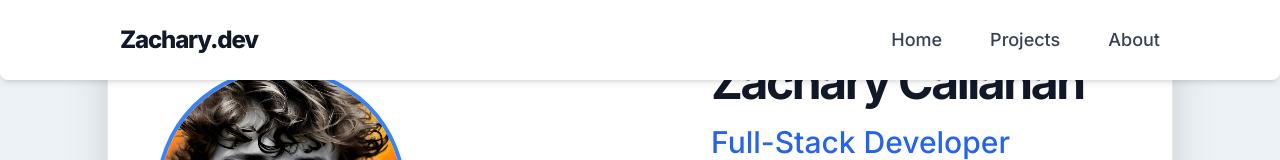
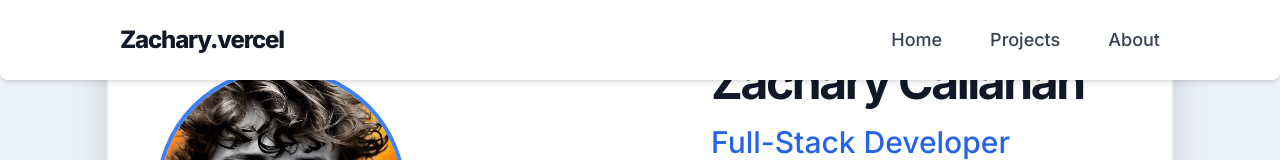
Before and after one commit to ZacharyCallahan/portfolio, a Next.js app: page / in a window 1280 px wide. Shown: the top 160 px of the page. Built offline with nearby package versions, Linux system fonts and the light colour scheme.

Commit message:
Change Nav link

```diff
--- a/app/components/Navbar.jsx
+++ b/app/components/Navbar.jsx
@@ -5,7 +5,7 @@ const Navbar = () => {
         <nav className="fixed top-0 left-0 w-full z-50 bg-white dark:bg-gray-800 shadow-md rounded-b-lg p-4">
             <div className="w-10/12 m-auto flex justify-between items-center h-12">
                 <h1 className="text-2xl font-extrabold tracking-tighter text-gray-900 dark:text-gray-100 hover:text-blue-600 dark:hover:text-blue-400 transition-colors">
-                    Zachary.dev
+                    Zachary.vercel
                 </h1>
                 <ul className="flex items-center gap-12">
                     <li>
```
